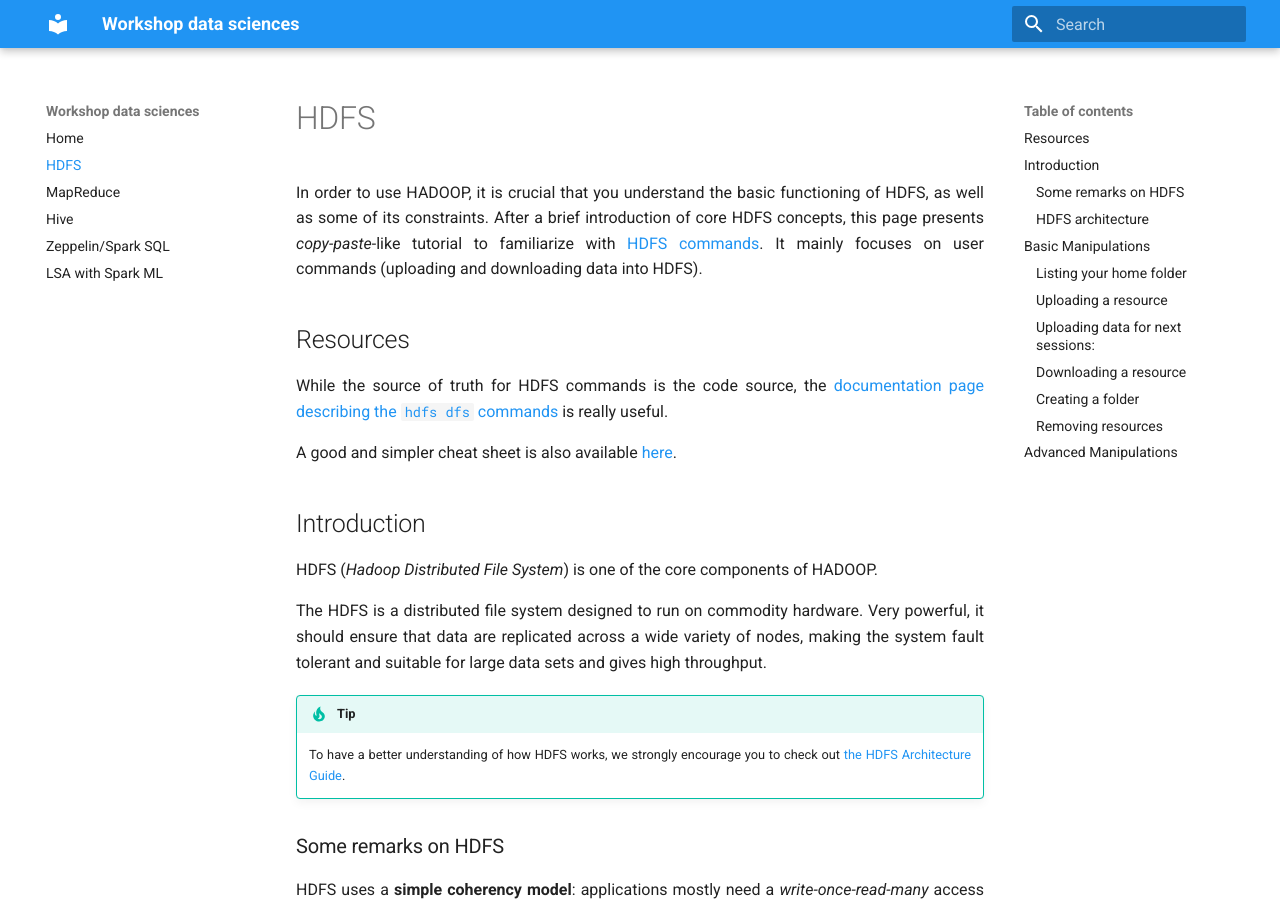
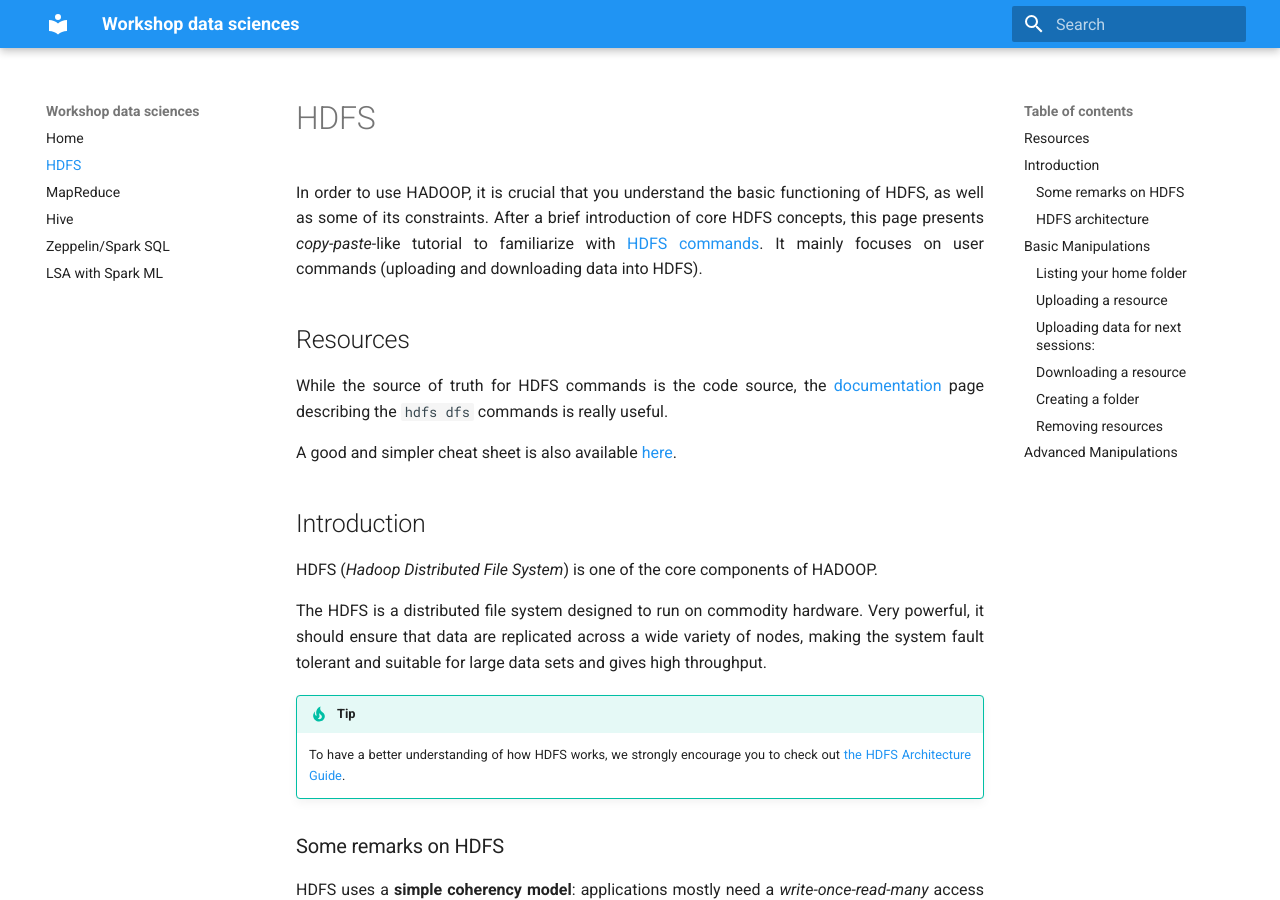
Before and after one commit to derlin/workshop-data-sciences, an MkDocs documentation site: the page built from docs/hdfs.md, in a window 1280 px wide and 900 px high. Built offline with MkDocs 1.6.1 and Material for MkDocs 9.7.7, drawn with Linux system fonts in a browser that asks for light colours; nearby versions of some CDN libraries; old or Windows-style settings are respelled for this version of MkDocs.

Commit message:
fix link

```diff
--- a/docs/hdfs.md
+++ b/docs/hdfs.md
@@ -5,7 +5,7 @@ It mainly focuses on user commands (uploading and downloading data into HDFS).
 
 ## Resources
 
-While the source of truth for HDFS commands is the code source, the [documentation page describing the `hdfs dfs` commands](http://hadoop.apache.org/docs/current/hadoop-project-dist/hadoop-common/FileSystemShell.html){:target="_blank"} is really useful.
+While the source of truth for HDFS commands is the code source, the [documentation](http://hadoop.apache.org/docs/current/hadoop-project-dist/hadoop-common/FileSystemShell.html){:target="_blank"} page describing the `hdfs dfs` commands is really useful.
 
 A good and simpler cheat sheet is also available [here](http://www.dummies.com/how-to/content/hadoop-for-dummies-cheat-sheet.html){:target="_blank"}.
 
```
Also changed, not shown: docs/mapreduce.md (+14 -10 lines).
